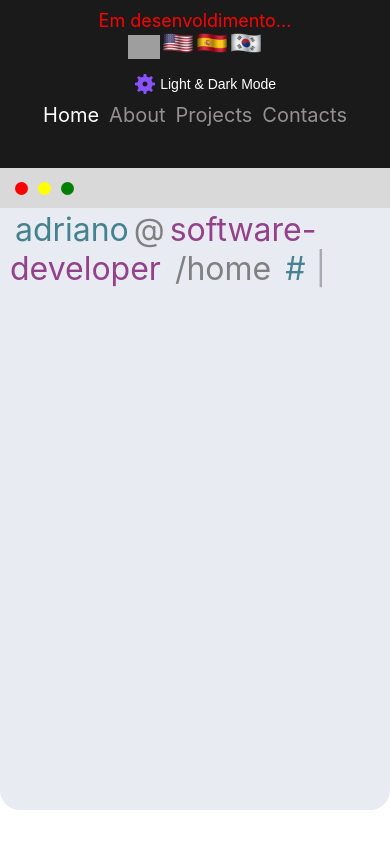
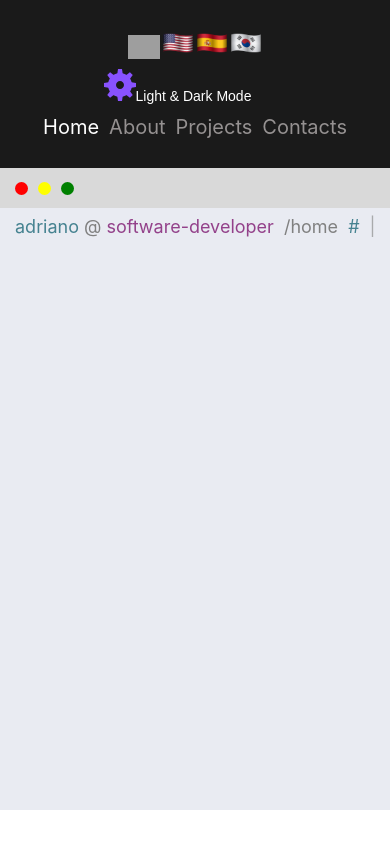
Before and after one commit to adrianomonteiroweb/adrianomonteirodev-portfolio, a React (Create React App) app in the folder packages/client/: page / in a window 390 px wide. Built offline with nearby package versions, Linux system fonts and the light colour scheme; grey boxes are pictures that could not be loaded.

Commit message:
Feat: style css

```diff
--- a/packages/client/src/App.css
+++ b/packages/client/src/App.css
@@ -54,52 +54,16 @@ main span {
 
 @media (max-width: 1440px) {
   main {
-    height: 600px;
+    height: 591px;
   }
 
   main span {
     font-size: 18px;
-    top: -84px;
+    top: -80px;
   }
 
   main .content {
     height: 400px;
-    width: 800px;
-    position: relative;
-    top: 20px;
-  }
-
-  .content .theme-button {
-    background-color: transparent;
-    border: 0;
-    font-size: 16px;
-    margin-top: 10px;
-    margin-left: 38%;
-    position: relative;
-    width: 200px;
-    top: -120px;
-  }
-
-  .theme-button .settings-icon-mode {
-    width: 20px;
-    right: 5px;
-    position: relative;
-    top: 5px;
-  }
-}
-
-@media (max-width: 1280px) {
-  main {
-    height: 750px;
-  }
-
-  main span {
-    font-size: 18px;
-    top: -105px;
-  }
-
-  main .content {
-    height: 500px;
     width: 800px;
     position: relative;
     top: 10px;
@@ -109,28 +73,28 @@ main span {
     background-color: transparent;
     border: 0;
     font-size: 18px;
+    left: 40%;
     margin-top: 10px;
-    margin-left: 38%;
     position: relative;
-    top: -130px;
+    top: -90px;
   }
 }
 
-@media (max-width: 834px) {
+@media (max-width: 1280px) {
   main {
-    height: 1100px;
+    height: 800px;
   }
 
   main span {
     font-size: 18px;
-    top: -105px;
+    top: -130px;
   }
 
   main .content {
-    height: 700px;
+    height: 500px;
     width: 800px;
     position: relative;
-    top: 40px;
+    top: -50px;
   }
 
   .content .theme-button {
@@ -139,25 +103,25 @@ main span {
     font-size: 18px;
     margin-top: 10px;
     position: relative;
-    top: -130px;
+    top: -90px;
   }
 }
 
-@media (max-width: 768px) {
+@media (max-width: 834px) {
   main {
-    height: 900px;
+    height: 1194px;
   }
 
   main span {
     font-size: 18px;
-    top: -75px;
+    top: -270px;
   }
 
   main .content {
     height: 600px;
-    width: 750px;
+    width: 800px;
     position: relative;
-    top: 40px;
+    top: -100px;
   }
 
   .content .theme-button {
@@ -166,35 +130,61 @@ main span {
     font-size: 18px;
     margin-top: 10px;
     position: relative;
-    top: -130px;
+    top: -180px;
+  }
+}
+
+@media (max-width: 768px) {
+  main {
+    height: 1024px;
+  }
+
+  main span {
+    font-size: 18px;
+    top: -120px;
+  }
+
+  main .content {
+    height: 600px;
+    width: 750px;
+    position: relative;
+    top: 0px;
+  }
+
+  .content .theme-button {
+    background-color: transparent;
+    border: 0;
+    font-size: 18px;
+    margin-top: 10px;
+    position: relative;
+    top: -120px;
   }
 }
 
 @media (max-width: 414px) {
   main {
-    height: 700px;
+    height: 683px;
   }
 
   main span {
     font-size: 18px;
-    top: -15px;
+    top: -120px;
   }
 
   main .content {
-    border-radius: 20px;
-    height: 700px;
-    width: 414px;
+    height: 350px;
+    width: 380px;
     position: relative;
-    top: 90px;
+    top: 10px;
   }
 
   .content .theme-button {
     background-color: transparent;
     border: 0;
-    font-size: 14px;
-    right: 40px;
+    font-size: 18px;
+    left: 25%;
     position: relative;
-    top: -110px;
+    top: -120px;
   }
 }
 
@@ -208,7 +198,6 @@ main span {
   }
 
   main .content {
-    border-radius: 20px;
     height: 700px;
     width: 390px;
     position: relative;
@@ -226,20 +215,19 @@ main span {
 
 @media (max-width: 360px) {
   main {
-    height: 700px;
+    height: 672px;
   }
 
   main span {
     font-size: 18px;
-    top: -20px;
+    top: -100px;
   }
 
   main .content {
-    border-radius: 20px;
-    height: 700px;
-    width: 358px;
+    height: 300px;
+    width: 300px;
     position: relative;
-    top: 90px;
+    top: 0px;
   }
 
   .content .theme-button {
@@ -247,6 +235,6 @@ main span {
     border: 0;
     font-size: 14px;
     position: relative;
-    top: -110px;
+    top: -100px;
   }
 }
--- a/packages/client/src/index.css
+++ b/packages/client/src/index.css
@@ -17,7 +17,7 @@ code {
 
 @media (max-width: 1440px) {
   body {
-    width: 1440px;
+    width: 1366px;
   }
 }
 
@@ -41,7 +41,7 @@ code {
 
 @media (max-width: 414px) {
   body {
-    width: 414px;
+    width: 412px;
   }
 }
 
--- a/packages/client/src/pages/profile-screen/profileScreen.css
+++ b/packages/client/src/pages/profile-screen/profileScreen.css
@@ -8,203 +8,140 @@
 }
 
 @media (max-width: 1440px) {
-  .terminal-div {
-    align-items: center;
-    display: flex;
-    flex-direction: column;
+  .terminal-div .text-terminal {
+    color: grey;
+    font-size: 32px;
+    left: 10px;
+    position: absolute;
+    top: 10px;
   }
 
-  .profile-div {
-    display: flex;
-    justify-content: center;
-    flex-direction: row-reverse;
+  .terminal-div .root,
+  .hashtag {
+    color: #458290;
+    font-size: 32px;
+    position: relative;
+    top: 0px;
   }
 
-  .profile-div .about-me-div {
-    align-items: center;
-    display: flex;
-    flex-direction: column;
-    height: 300px;
-    justify-content: center;
-    width: 50%;
+  .terminal-div .user {
+    color: #93418a;
+    font-size: 32px;
+    position: relative;
+    top: 0px;
   }
 
-  .about-me-div .welcome-text {
-    color: #8151ff;
-    font-family: Antic;
-    font-size: 26px;
-    left: -20px;
-    width: 150px;
+  .terminal-div .cursor {
+    animation: animate 1.2s linear infinite;
+    color: grey;
+    font-size: 32px;
     position: relative;
-    top: -130px;
+    top: 0;
   }
 
-  .about-me-div p {
-    font-size: 22px;
-    left: 55px;
-    position: relative;
-    width: 300px;
-    top: -170px;
+  @keyframes animate {
+    0% {
+      opacity: 0;
     }
 
-  .profile-image-div .profile-image {
-    border-radius: 100px 0 0 100px;
-    height: 190px;
-    position: relative;
-    top: -100px;
+    50% {
+      opacity: 0.7;
     }
-
-  .terminal-div .text-div {
-    padding: 5px;
-    width: 700px;
+    100% {
+      opacity: 0;
     }
-
-  .text-div {
-    align-items: center;
-    display: flex;
-    justify-content: center;
-  }
-
-  .text-div .about-me-text {
-    color: #959191;
-    font-family: Antic;
-    font-size: 24px;
-    width: 500px;
-    position: relative;
-    top: -220px;
   }
 }
 
 @media (max-width: 1280px) {
-  .terminal-div {
-    align-items: center;
-    display: flex;
-    flex-direction: column;
+  .terminal-div .text-terminal {
+    color: grey;
+    font-size: 32px;
+    left: 10px;
+    position: absolute;
+    top: 10px;
   }
 
-  .profile-div {
-    display: flex;
-    justify-content: center;
-    flex-direction: row-reverse;
+  .terminal-div .root,
+  .hashtag {
+    color: #458290;
+    font-size: 32px;
+    position: relative;
+    top: 0px;
   }
 
-  .profile-div .about-me-div {
-    align-items: center;
-    display: flex;
-    flex-direction: column;
-    height: 300px;
-    justify-content: center;
-    width: 50%;
+  .terminal-div .user {
+    color: #93418a;
+    font-size: 32px;
+    position: relative;
+    top: 0px;
   }
 
-  .about-me-div .welcome-text {
-    color: #8151ff;
-    font-family: Antic;
-    font-size: 26px;
-    left: -20px;
-    width: 150px;
+  .terminal-div .cursor {
+    animation: animate 1.2s linear infinite;
+    color: grey;
+    font-size: 32px;
     position: relative;
-    top: -80px;
+    top: 0;
   }
 
-  .about-me-div p {
-    font-size: 22px;
-    left: 55px;
-    position: relative;
-    width: 300px;
-    top: -120px;
+  @keyframes animate {
+    0% {
+      opacity: 0;
     }
 
-  .profile-image-div .profile-image {
-    border-radius: 100px 0 0 100px;
-    height: 190px;
-    position: relative;
-    top: -50px;
+    50% {
+      opacity: 0.7;
     }
-
-  .terminal-div .text-div {
-    padding: 5px;
-    width: 700px;
+    100% {
+      opacity: 0;
     }
-
-  .text-div {
-    align-items: center;
-    display: flex;
-    justify-content: center;
-  }
-
-  .text-div .about-me-text {
-    color: #959191;
-    font-family: Antic;
-    font-size: 24px;
-    width: 500px;
-    position: relative;
-    top: -150px;
   }
 }
 
 @media (max-width: 834px) {
-  .terminal-div {
-    display: flex;
-    flex-direction: column;
-  }
-
-  .profile-div {
-    display: flex;
-    justify-content: center;
-    flex-direction: row-reverse;
-  }
-
-  .profile-div .about-me-div {
-    align-items: center;
-    display: flex;
-    flex-direction: column;
-    height: 300px;
-    justify-content: center;
-    width: 50%;
-  }
-
-  .about-me-div .welcome-text {
-    color: #8151ff;
-    font-family: Antic;
-    font-size: 28px;
-    left: -20px;
-    width: 150px;
-    position: relative;
+  .terminal-div .text-terminal {
+    color: grey;
+    font-size: 32px;
+    left: 10px;
+    position: absolute;
     top: 10px;
   }
 
-  .about-me-div p {
-    font-size: 26px;
-    left: 55px;
+  .terminal-div .root,
+  .hashtag {
+    color: #458290;
+    font-size: 32px;
     position: relative;
-    width: 300px;
-    top: -30px;
+    top: 0px;
   }
 
-  .profile-image-div .profile-image {
-    border-radius: 100px 0 0 100px;
-    height: 250px;
+  .terminal-div .user {
+    color: #93418a;
+    font-size: 32px;
     position: relative;
+    top: 0px;
   }
 
-  .terminal-div .text-div {
-    padding: 5px;
-    width: 700px;
+  .terminal-div .cursor {
+    animation: animate 1.2s linear infinite;
+    color: grey;
+    font-size: 32px;
+    position: relative;
+    top: 0;
   }
 
-  .text-div {
-    align-items: center;
-    display: flex;
-    justify-content: center;
+  @keyframes animate {
+    0% {
+      opacity: 0;
     }
 
-  .text-div .about-me-text {
-    color: #959191;
-    font-family: Antic;
-    font-size: 24px;
-    width: 500px;
-    position: relative;
+    50% {
+      opacity: 0.7;
+    }
+    100% {
+      opacity: 0;
+    }
   }
 }
 
@@ -255,207 +192,73 @@
 }
 
 @media (max-width: 414px) {
-  .terminal-div {
-    align-items: center;
-    display: flex;
-    flex-direction: column;
+  .terminal-div .text-terminal {
+    font-size: 18px;
+    left: 10px;
+    top: 30px;
   }
 
-  .profile-div {
-    display: flex;
-    justify-content: center;
-    flex-direction: row;
+  .terminal-div .root,
+  .hashtag {
+    font-size: 18px;
+    top: 0px;
   }
 
-  .profile-div .about-me-div {
-    align-items: center;
-    display: flex;
-    flex-direction: column;
-    height: 300px;
-    justify-content: center;
-    width: 50%;
+  .terminal-div .user {
+    font-size: 18px;
+    top: 0px;
   }
 
-  .about-me-div .welcome-text {
-    color: #8151ff;
-    font-family: Antic;
-    font-size: 26px;
-    left: -10px;
-    width: 150px;
-    position: relative;
-    top: -35px;
-  }
-
-  .about-me-div p {
-    font-size: 22px;
-    left: 65px;
-    position: relative;
-    width: 300px;
-    top: -70px;
-  }
-
-  .profile-image-div .profile-image {
-    border-radius: 100px 0 0 100px;
-    height: 220px;
-    position: relative;
-    right: -80px;
-  }
-
-  .terminal-div .text-div {
-    padding: 5px;
-    width: 700px;
-  }
-
-  .text-div {
-    align-items: center;
-    display: flex;
-    justify-content: center;
-  }
-
-  .text-div .about-me-text {
-    color: #959191;
-    font-family: Antic;
-    font-size: 24px;
-    width: 350px;
-    position: relative;
-    top: -100px;
+  .terminal-div .cursor {
+    font-size: 18px;
+    top: 0;
   }
 }
 
 @media (max-width: 390px) {
-  .terminal-div {
-    align-items: center;
-    display: flex;
-    flex-direction: column;
+  .terminal-div .text-terminal {
+    font-size: 18px;
+    left: 10px;
+    top: 30px;
   }
 
-  .profile-div {
-    display: flex;
-    justify-content: center;
-    flex-direction: row;
+  .terminal-div .root,
+  .hashtag {
+    font-size: 18px;
+    top: 0px;
   }
 
-  .profile-div .about-me-div {
-    align-items: center;
-    display: flex;
-    flex-direction: column;
-    height: 300px;
-    justify-content: center;
-    width: 50%;
+  .terminal-div .user {
+    font-size: 18px;
+    top: 0px;
   }
 
-  .about-me-div .welcome-text {
-    color: #8151ff;
-    font-family: Antic;
-    font-size: 26px;
-    left: 50px;
-    width: 150px;
-    position: relative;
-    top: -35px;
-  }
-
-  .about-me-div p {
-    font-size: 22px;
-    left: 70px;
-    position: relative;
-    width: 200px;
-    top: -70px;
-  }
-
-  .profile-image-div .profile-image {
-    border-radius: 100px 0 0 100px;
-    filter: drop-shadow(10px 10px 10px gray);
-    height: 240px;
-    position: relative;
-    right: -100px;
-  }
-
-  .terminal-div .text-div {
-    padding: 5px;
-    width: 700px;
-  }
-
-  .text-div {
-    align-items: center;
-    display: flex;
-    justify-content: center;
-  }
-
-  .text-div .about-me-text {
-    color: #959191;
-    font-family: Antic;
-    font-size: 24px;
-    width: 320px;
-    position: relative;
-    top: -50px;
+  .terminal-div .cursor {
+    font-size: 18px;
+    top: 0;
   }
 }
 
 @media (max-width: 360px) {
-  .terminal-div {
-    align-items: center;
-    display: flex;
-    flex-direction: column;
+  .terminal-div .text-terminal {
+    font-size: 14px;
+    left: 10px;
+    top: 30px;
   }
 
-  .profile-div {
-    display: flex;
-    justify-content: center;
-    flex-direction: row;
+  .terminal-div .root,
+  .hashtag {
+    font-size: 14px;
+    top: 0px;
   }
 
-  .profile-div .about-me-div {
-    align-items: center;
-    display: flex;
-    flex-direction: column;
-    height: 300px;
-    justify-content: center;
-    width: 50%;
+  .terminal-div .user {
+    font-size: 14px;
+    top: 0px;
   }
 
-  .about-me-div .welcome-text {
-    color: #8151ff;
-    font-family: Antic;
-    font-size: 26px;
-    left: 50px;
-    width: 150px;
-    position: relative;
-    top: -35px;
-  }
-
-  .about-me-div p {
-    font-size: 22px;
-    left: 70px;
-    position: relative;
-    width: 200px;
-    top: -70px;
-  }
-
-  .profile-image-div .profile-image {
-    border-radius: 100px 0 0 100px;
-    height: 300px;
-    position: relative;
-    right: -80px;
-    top: -50px;
-  }
-
-  .terminal-div .text-div {
-    padding: 5px;
-    width: 700px;
-  }
-
-  .text-div {
-    align-items: center;
-    display: flex;
-    justify-content: center;
-  }
-
-  .text-div .about-me-text {
-    color: #959191;
-    font-family: Antic;
-    font-size: 24px;
-    width: 300px;
-    position: relative;
-    top: -80px;
+  .terminal-div .cursor {
+    font-size: 14px;
+    top: 0;
   }
 }
```
Also changed, not shown: packages/client/src/components/menu-languages/menuLanguages.css (+7 -7 lines), packages/client/src/components/menu/menuComponent.css (+7 -7 lines). Lines whose indentation alone changed are shown as unchanged.
